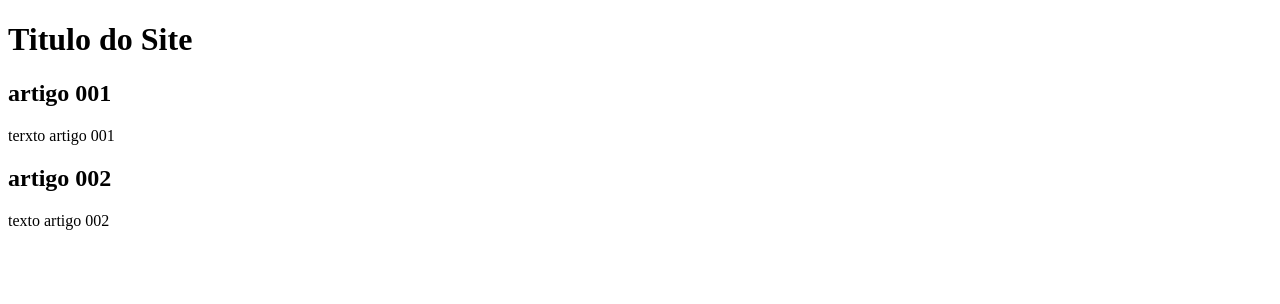
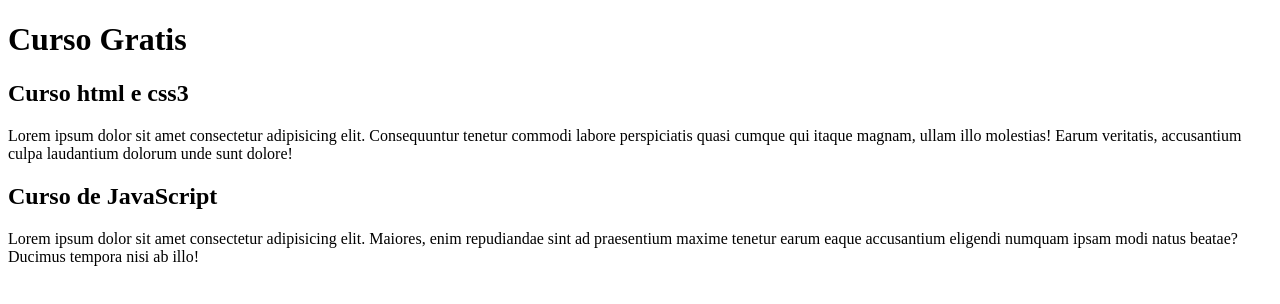
Before and after one commit to AlexFerreira0/Projeto-site, a plain HTML site: page index.html in a window 1280 px wide. Drawn offline with Linux system fonts and the light colour scheme.

Commit message:
começei a escrever o conteudo

```diff
--- a/index.html
+++ b/index.html
@@ -8,15 +8,15 @@
 <body>
     <main>
         <header>
-            <h1>Titulo do Site</h1>
+            <h1>Curso Gratis</h1>
         </header>
         <article>
-            <h2>artigo 001</h2>
-            <p>terxto artigo 001</p>
+            <h2>Curso html e css3</h2>
+            <p>Lorem ipsum dolor sit amet consectetur adipisicing elit. Consequuntur tenetur commodi labore perspiciatis quasi cumque qui itaque magnam, ullam illo molestias! Earum veritatis, accusantium culpa laudantium dolorum unde sunt dolore!</p>
         </article>
         <article>
-            <h2>artigo 002</h2>
-            <p>texto artigo 002</p>
+            <h2>Curso de JavaScript</h2>
+            <p>Lorem ipsum dolor sit amet consectetur adipisicing elit. Maiores, enim repudiandae sint ad praesentium maxime tenetur earum eaque accusantium eligendi numquam ipsam modi natus beatae? Ducimus tempora nisi ab illo!</p>
         </article>
     </main>
 </body>
```
